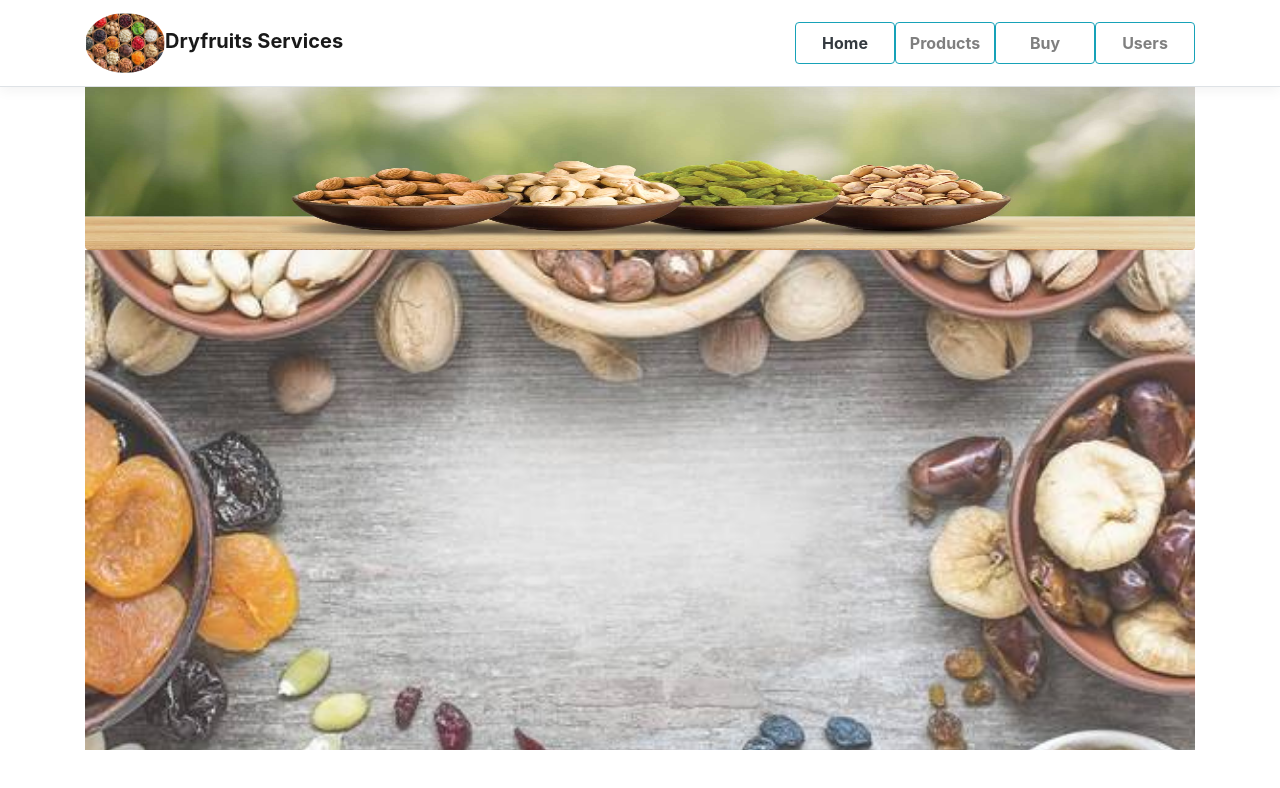
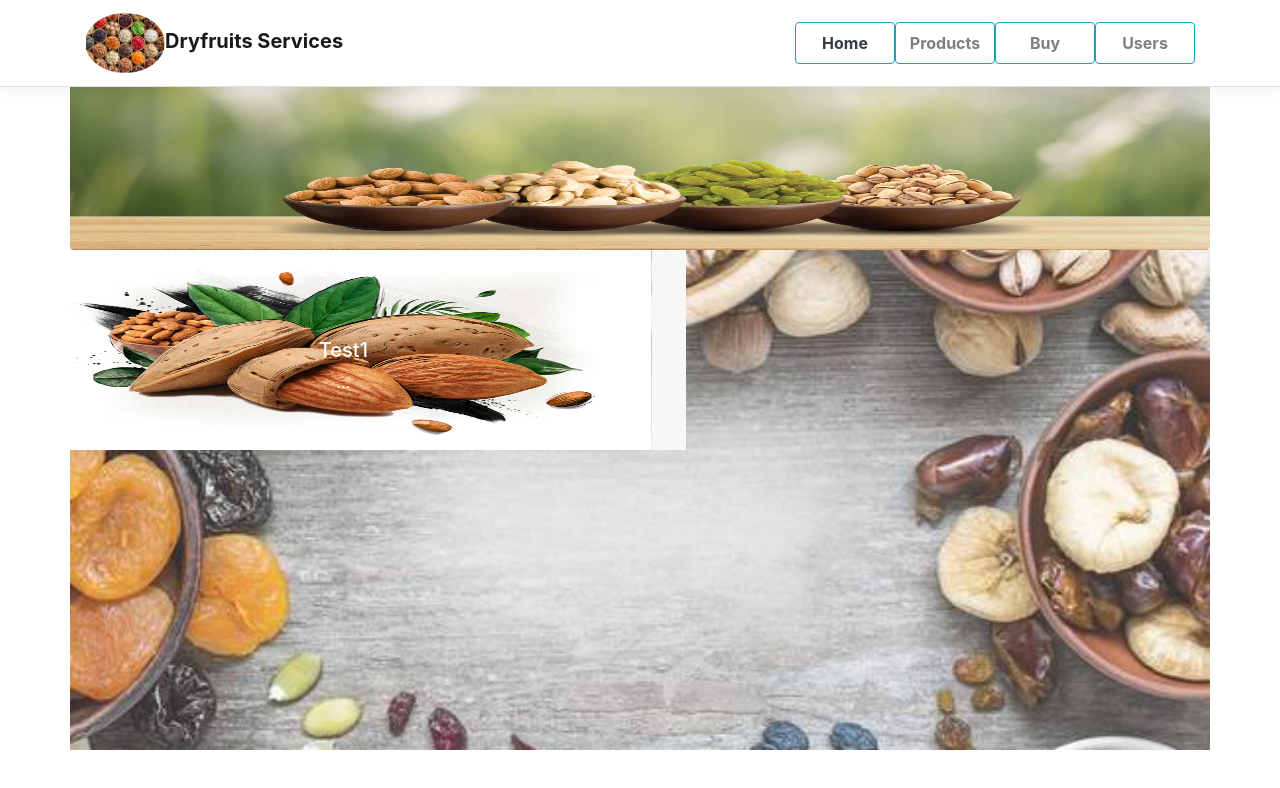
Before and after one commit to Ramky-Ratna/DryFruitsManagement, an Angular app in the folder DryFruitsServices/ClientApp/: page / in a window 1280 px wide. Shown: the top 788 px of the page. Built offline with nearby package versions, Linux system fonts and the light colour scheme; no server answers.

Commit message:
Added carsoul

```diff
--- a/DryFruitsServices/ClientApp/src/app/home/home.component.html
+++ b/DryFruitsServices/ClientApp/src/app/home/home.component.html
@@ -1,6 +1,45 @@
-<div class="home-banner">
+<div class="row home-banner">
   <img src="../../assets/images/home-banner.jpg" class="rounded" alt="Los Angeles" style="width:100%; height:200px">
 </div>
-<div class="home">
-
+<div class="row home">
+  <div class="test">
+    <div id="carouselExampleIndicators" class="carousel slide" data-ride="carousel">
+      <ol class="carousel-indicators">
+        <li data-target="#carouselExampleIndicators" data-slide-to="0" class="active"></li>
+        <li data-target="#carouselExampleIndicators" data-slide-to="1"></li>
+        <li data-target="#carouselExampleIndicators" data-slide-to="2"></li>
+      </ol>
+      <div class="carousel-inner">
+        <div class="carousel-item active">
+          <img class="d-block w-100" src="../../assets/images/cardImages/Almond.png" height="200" alt="First slide">
+          <div class="carousel-caption d-none d-md-block">
+            <h5>Test1</h5>
+            <p>...</p>
+          </div>
+        </div>
+        <div class="carousel-item">
+          <img class="d-block w-100" src="../../assets/images/cardImages/Pista.png" height="200" alt="Second slide">
+          <div class="carousel-caption d-none d-md-block">
+            <h5>Test2</h5>
+            <p>...</p>
+          </div>
+        </div>
+        <div class="carousel-item">
+          <img class="d-block w-100" src="../../assets/images/cardImages/Kiwi.png" height="200" alt="Third slide">
+          <div class="carousel-caption d-none d-md-block">
+            <h5>Test3</h5>
+            <p>...</p>
+          </div>
+        </div>
+      </div>
+      <a class="carousel-control-prev" href="#carouselExampleIndicators" role="button" data-slide="prev">
+        <span class="carousel-control-prev-icon" aria-hidden="true"></span>
+        <span class="sr-only">Previous</span>
+      </a>
+      <a class="carousel-control-next" href="#carouselExampleIndicators" role="button" data-slide="next">
+        <span class="carousel-control-next-icon" aria-hidden="true"></span>
+        <span class="sr-only">Next</span>
+      </a>
+    </div>
+  </div>
 </div>
--- a/DryFruitsServices/ClientApp/src/app/products/product-list/product-list.component.html
+++ b/DryFruitsServices/ClientApp/src/app/products/product-list/product-list.component.html
@@ -1,4 +1,46 @@
 <div class="row" style="margin-top:120px">
+  <div class="test">
+    <div id="carouselExampleIndicators" class="carousel slide" data-ride="carousel">
+      <ol class="carousel-indicators">
+        <li data-target="#carouselExampleIndicators" data-slide-to="0" class="active"></li>
+        <li data-target="#carouselExampleIndicators" data-slide-to="1"></li>
+        <li data-target="#carouselExampleIndicators" data-slide-to="2"></li>
+      </ol>
+      <div class="carousel-inner">
+        <div class="carousel-item active">
+          <img class="d-block w-100" src="../../assets/images/cardImages/Almond.png" height="200" alt="First slide">
+          <div class="carousel-caption d-none d-md-block">
+            <h5>Test1</h5>
+            <p>...</p>
+          </div>
+        </div>
+        <div class="carousel-item">
+          <img class="d-block w-100" src="../../assets/images/cardImages/Pista.png" height="200" alt="Second slide">
+          <div class="carousel-caption d-none d-md-block">
+            <h5>Test2</h5>
+            <p>...</p>
+          </div>
+        </div>
+        <div class="carousel-item">
+          <img class="d-block w-100" src="../../assets/images/cardImages/Cashew.png" height="200" alt="Third slide">
+          <div class="carousel-caption d-none d-md-block">
+            <h5>Test3</h5>
+            <p>...</p>
+          </div>
+        </div>
+      </div>
+      <a class="carousel-control-prev" href="#carouselExampleIndicators" role="button" data-slide="prev">
+        <span class="carousel-control-prev-icon" aria-hidden="true"></span>
+        <span class="sr-only">Previous</span>
+      </a>
+      <a class="carousel-control-next" href="#carouselExampleIndicators" role="button" data-slide="next">
+        <span class="carousel-control-next-icon" aria-hidden="true"></span>
+        <span class="sr-only">Next</span>
+      </a>
+    </div>
+  </div>
+  </div>
+<div class="row">
   <div *ngFor="let product of products" class="shadow-lg col-sm-4 p-4">
     <app-product-card [product]="product"></app-product-card>
   </div>
```
